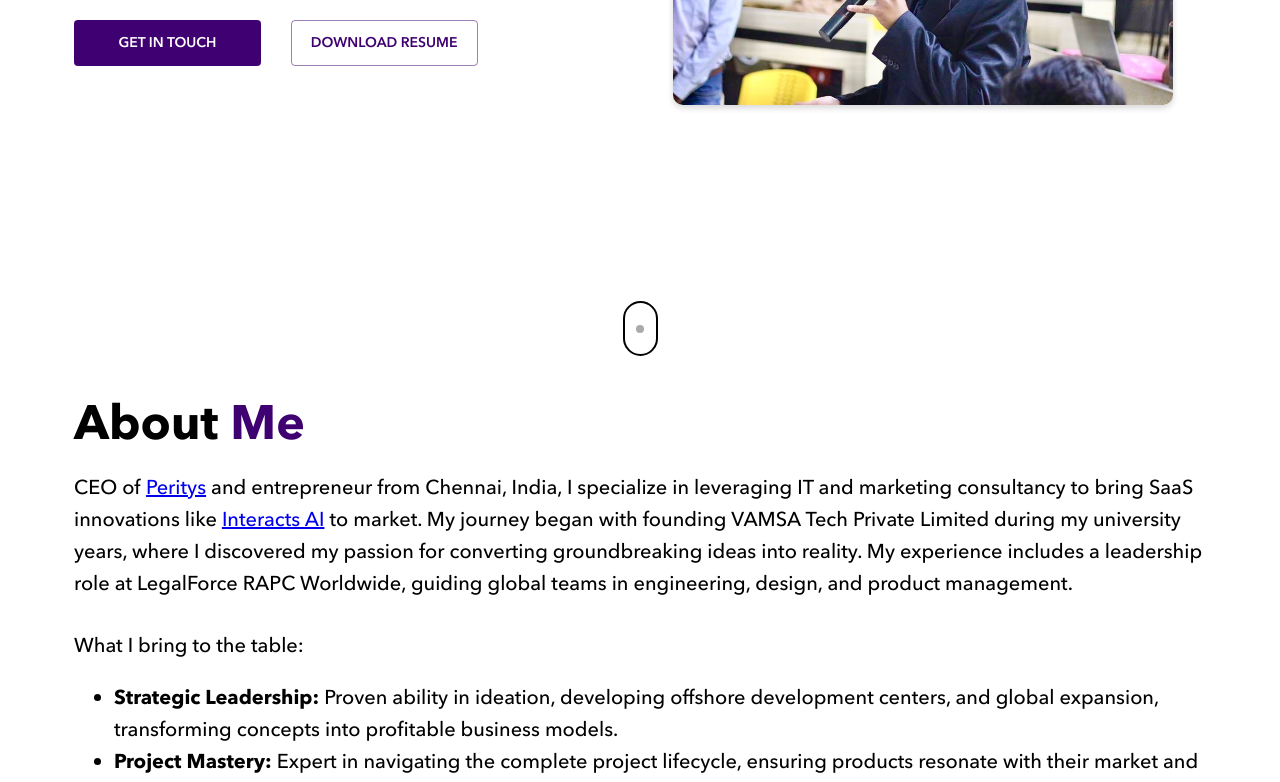
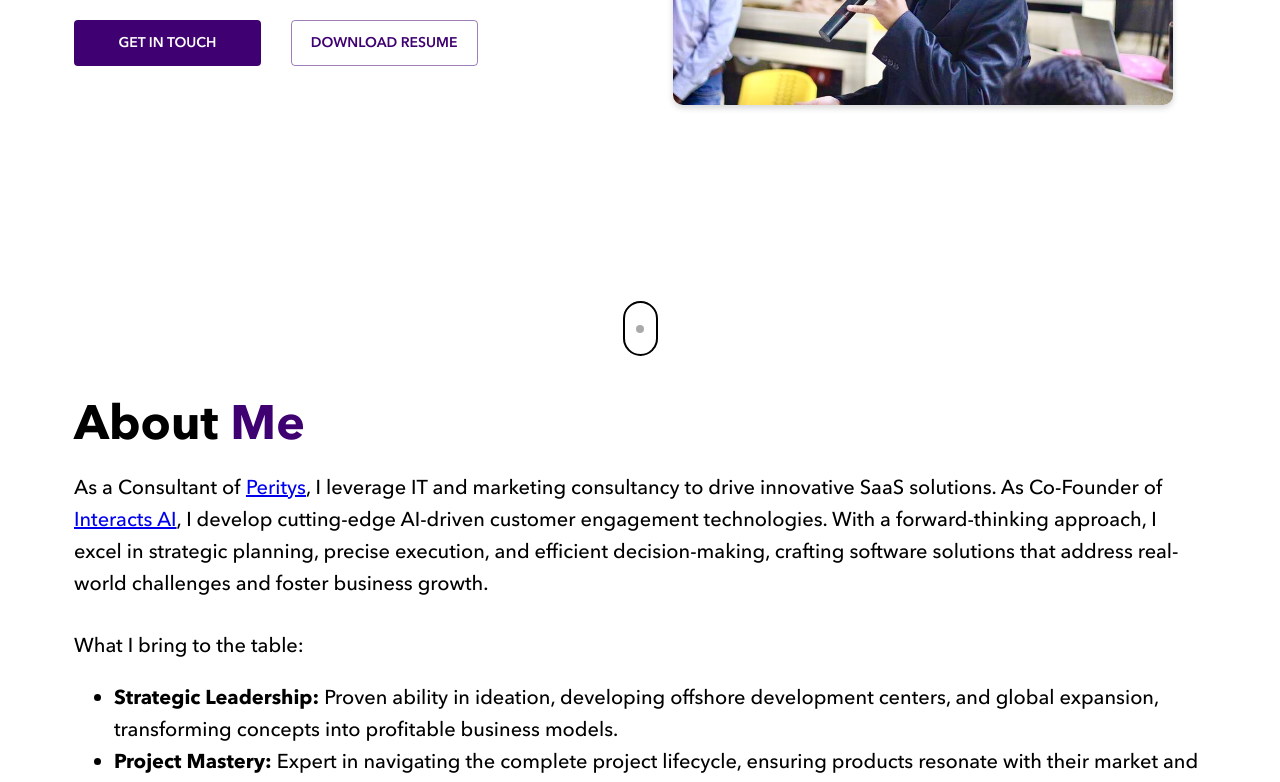
Before and after one commit to akshatvg/akshatvg.github.io, a React (Create React App) app: page / in a window 1280 px wide. Shown: the part 419-1201 px from the top of the page. Built offline with nearby package versions, Linux system fonts and the light colour scheme.

Commit message:
new content

```diff
--- a/src/Components/AboutSection/AboutSection.jsx
+++ b/src/Components/AboutSection/AboutSection.jsx
@@ -28,7 +28,7 @@ function AboutSection() {
                             About <span className={classes.textColored}>Me</span>
                         </Typography>
                         <Typography variant="h6" className={classes.subtitle}>
-                            CEO of <a href="https://www.peritys.com">Peritys</a> and entrepreneur from Chennai, India, I specialize in leveraging IT and marketing consultancy to bring SaaS innovations like <a href="https://www.interacts.ai">Interacts AI</a> to market. My journey began with founding VAMSA Tech Private Limited during my university years, where I discovered my passion for converting groundbreaking ideas into reality. My experience includes a leadership role at LegalForce RAPC Worldwide, guiding global teams in engineering, design, and product management.
+                            As a Consultant of <a href="https://www.peritys.com" target="_blank">Peritys</a>, I leverage IT and marketing consultancy to drive innovative SaaS solutions. As Co-Founder of <a href="https://www.interacts.ai" target="_blank">Interacts AI</a>, I develop cutting-edge AI-driven customer engagement technologies. With a forward-thinking approach, I excel in strategic planning, precise execution, and efficient decision-making, crafting software solutions that address real-world challenges and foster business growth.
                         </Typography>
                         <Typography variant="h6" className={classes.subtitle}>
                             What I bring to the table:
--- a/src/Lib/Content.jsx
+++ b/src/Lib/Content.jsx
@@ -28,7 +28,7 @@ export default {
         {
             company: "Interacts AI",
             link: "https://www.interacts.ai/",
-            role: "Chief Executive Officer",
+            role: "Co-Founder",
             description: ["At Interacts.ai, I lead the development and deployment of pioneering AI conversational voice bots, designed to revolutionize the sales and customer service sectors. My role encompasses a blend of product innovation, project management, sales strategy execution, and digital marketing leadership, with the aim of positioning Interacts.ai at the forefront of AI-driven customer engagement. I have developed and executed a forward-thinking business strategy that establishes Interacts.ai as a leader in providing AI conversational solutions, enhancing both customer interactions and sales efficiency. I've guided the creation of human-like, tailored AI voice bots that offer personalized and effective customer service solutions, implemented robust sales strategies to ensure widespread market adoption, and enhanced our digital presence through strategic marketing efforts. Additionally, I have directed fundraising initiatives to support technological and market expansion, and cultivated a team of professionals dedicated to innovation and excellence. Under my guidance, Interacts.ai is setting new standards in the industry, transforming business-customer interactions, and driving unmatched efficiency and satisfaction."],
             duration: "March 2024 - Present",
             feedback: "",
@@ -36,7 +36,7 @@ export default {
         {
             company: "Peritys",
             link: "https://www.peritys.com/",
-            role: "Chief Executive Officer",
+            role: "Consultant",
             description: ["In my role at Peritys, I lead a forward-thinking IT and marketing consultancy firm dedicated to empowering businesses with cutting-edge solutions. Peritys stands at the intersection of innovation and strategy, providing a wide array of services from digital transformation and strategic IT consulting to comprehensive marketing strategies. My responsibilities encompass guiding the company's strategic direction, fostering key client relationships, and overseeing the development and delivery of our services. Under my leadership, Peritys has flourished into a dynamic consultancy, known for its ability to transform challenges into scalable solutions and opportunities for growth. I am deeply involved in all facets of the business, from operational excellence and financial management to talent acquisition and team leadership. My vision for Peritys is not only to continue expanding our service offerings but also to sustain a culture of innovation, collaboration, and continuous improvement. Driving the development of our flagship SaaS product, Interacts AI, showcases our commitment to leveraging technology to enhance customer engagement and operational efficiency. My role ensures that Peritys remains at the forefront of technological advancements, delivering unparalleled value to our clients and setting new standards in the consultancy landscape."],
             duration: "March 2024 - Present",
             feedback: "",
```
